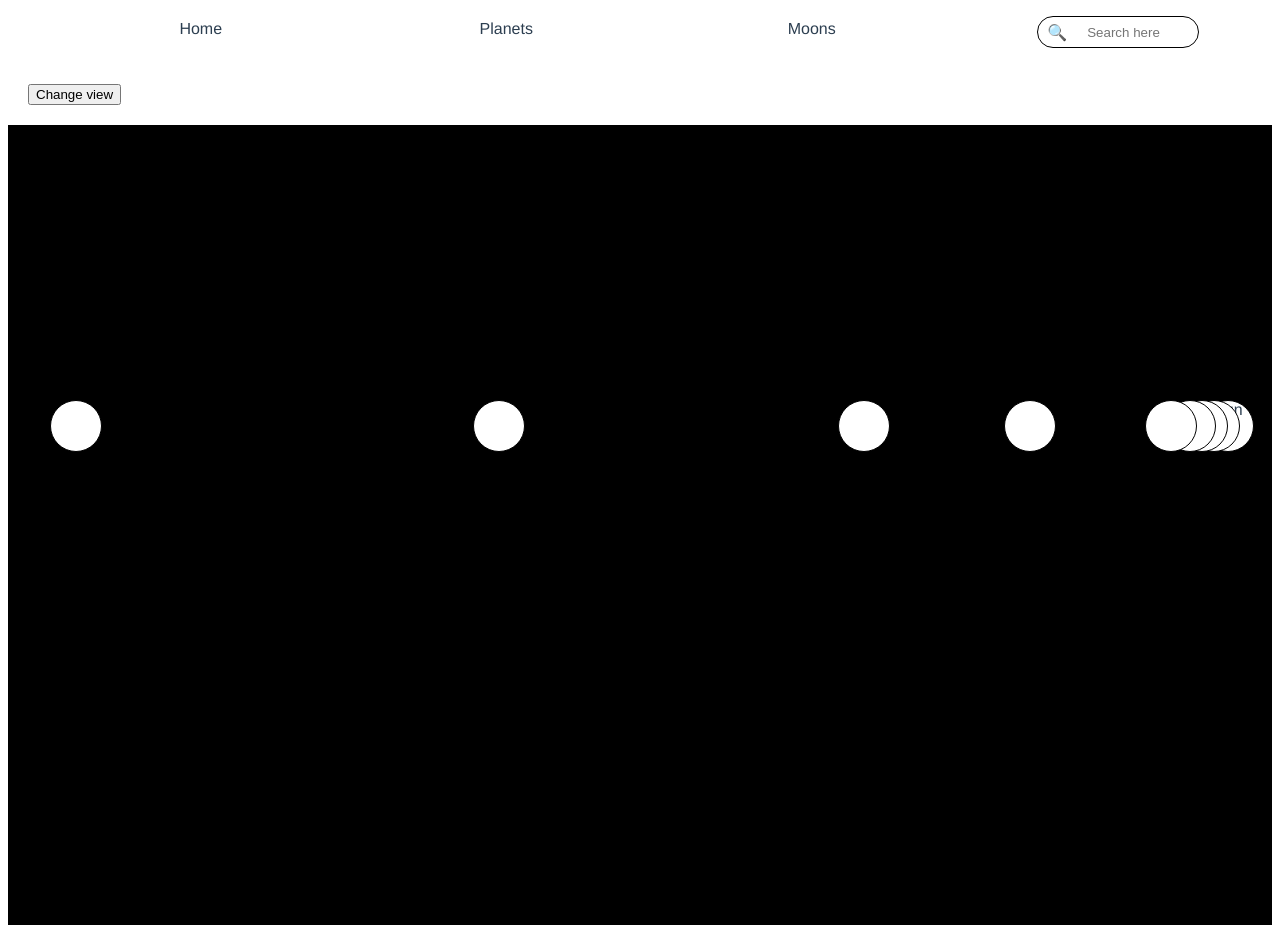
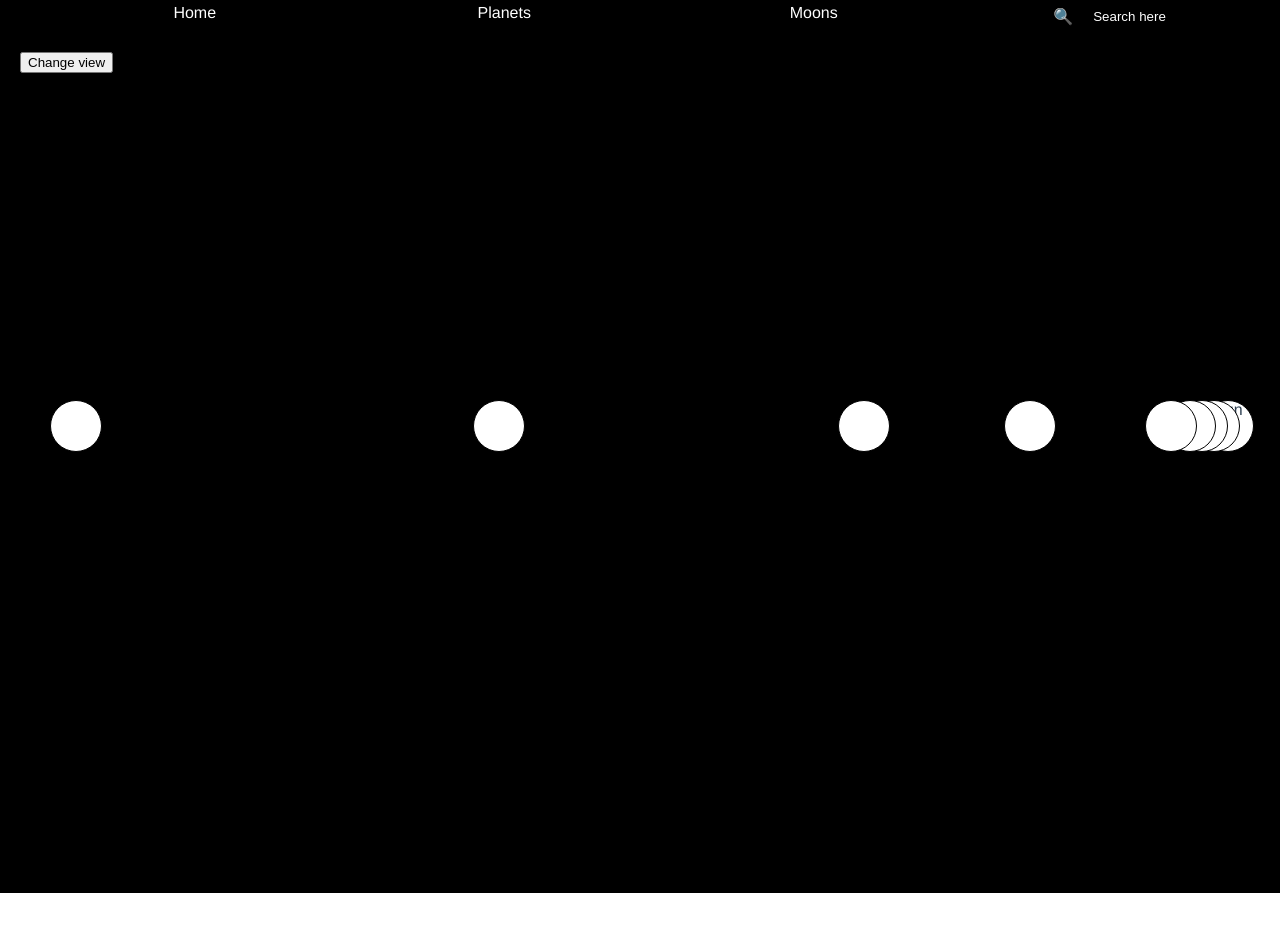
Before and after one commit to StuMcA/spacey, a Vue app in the folder client/: page / in a window 1280 px wide. After the commit the page ends 893 px from the top, so only its background shows below. Built offline with nearby package versions, Linux system fonts and the light colour scheme.

Commit message:
minor css changes

```diff
--- a/client/src/App.vue
+++ b/client/src/App.vue
@@ -37,11 +37,16 @@ export default {
 }
 </script>
 
-<style scoped>
+<style>
 #app {
   font-family: Avenir, Helvetica, Arial, sans-serif;
   -webkit-font-smoothing: antialiased;
   -moz-osx-font-smoothing: grayscale;
   color: #2c3e50;
+  background-color: black;
 }
+body, header * {
+  margin: 0;
+}
+
 </style>
--- a/client/src/components/NavBar.vue
+++ b/client/src/components/NavBar.vue
@@ -48,6 +48,7 @@ li {
     height: 30px;
     width: 160px;
     /* border: 1px solid black; */
+    color: white;
 }
 
 p {
@@ -59,7 +60,8 @@ li:hover, label:hover {
 }
 
 li:hover {
-    background-color: rgba(0, 0, 0, 0.149);
+    background-color: rgba(255, 255, 255, 0.514);
+    color: black;
 }
 
 #nav-bar-planet {
@@ -92,6 +94,10 @@ input[type="text"] {
     width: 100px;
 }
 
+::placeholder {
+    color: white;
+}
+
 label {
     margin: auto;
     color: gray;
--- a/client/src/components/SolarSystemContainer.vue
+++ b/client/src/components/SolarSystemContainer.vue
@@ -30,7 +30,6 @@ button {
 }
 
 #solar-system {
-    background-color: black;
     width: 100%;
     height: 800px;
 }
```
